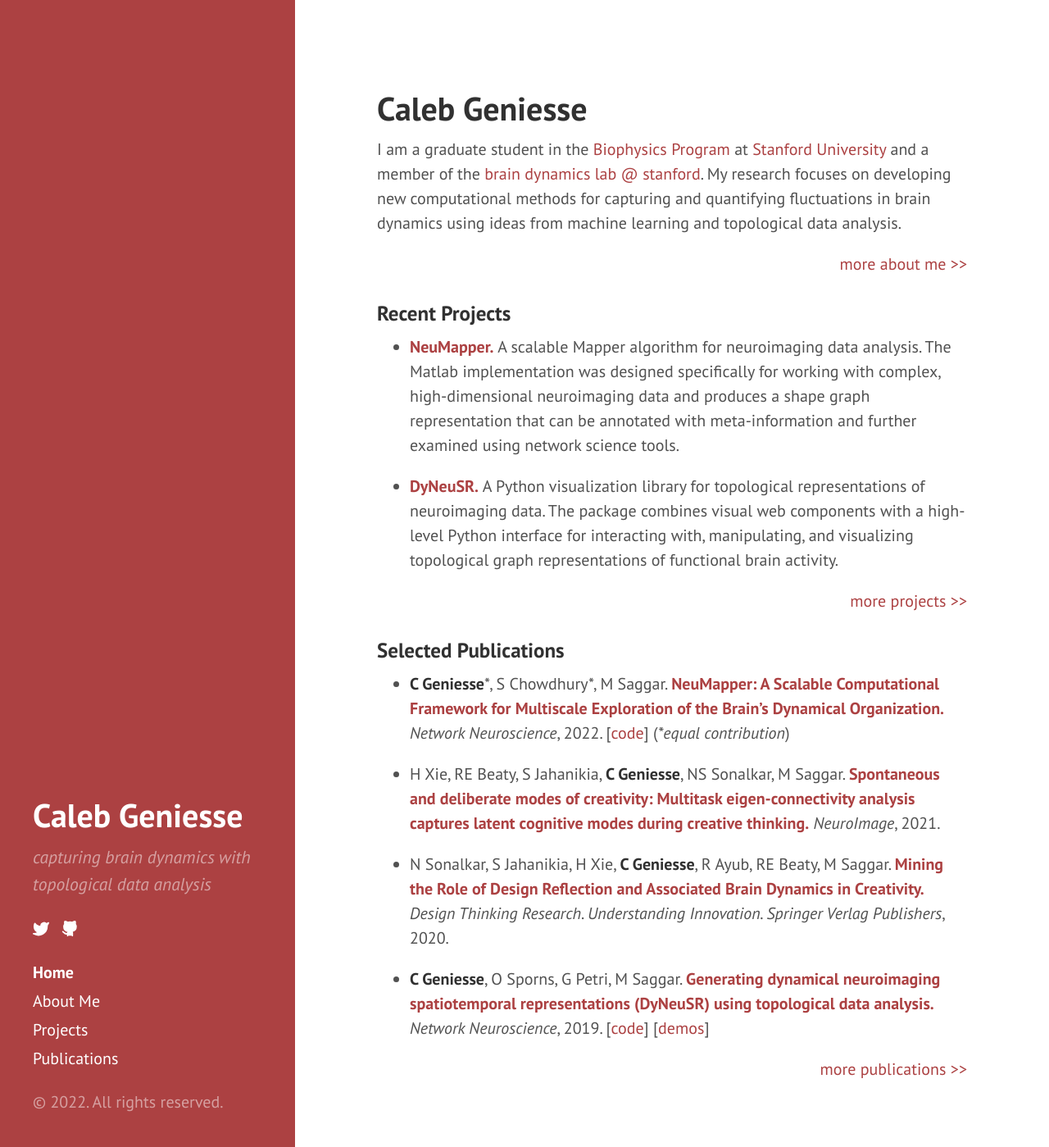
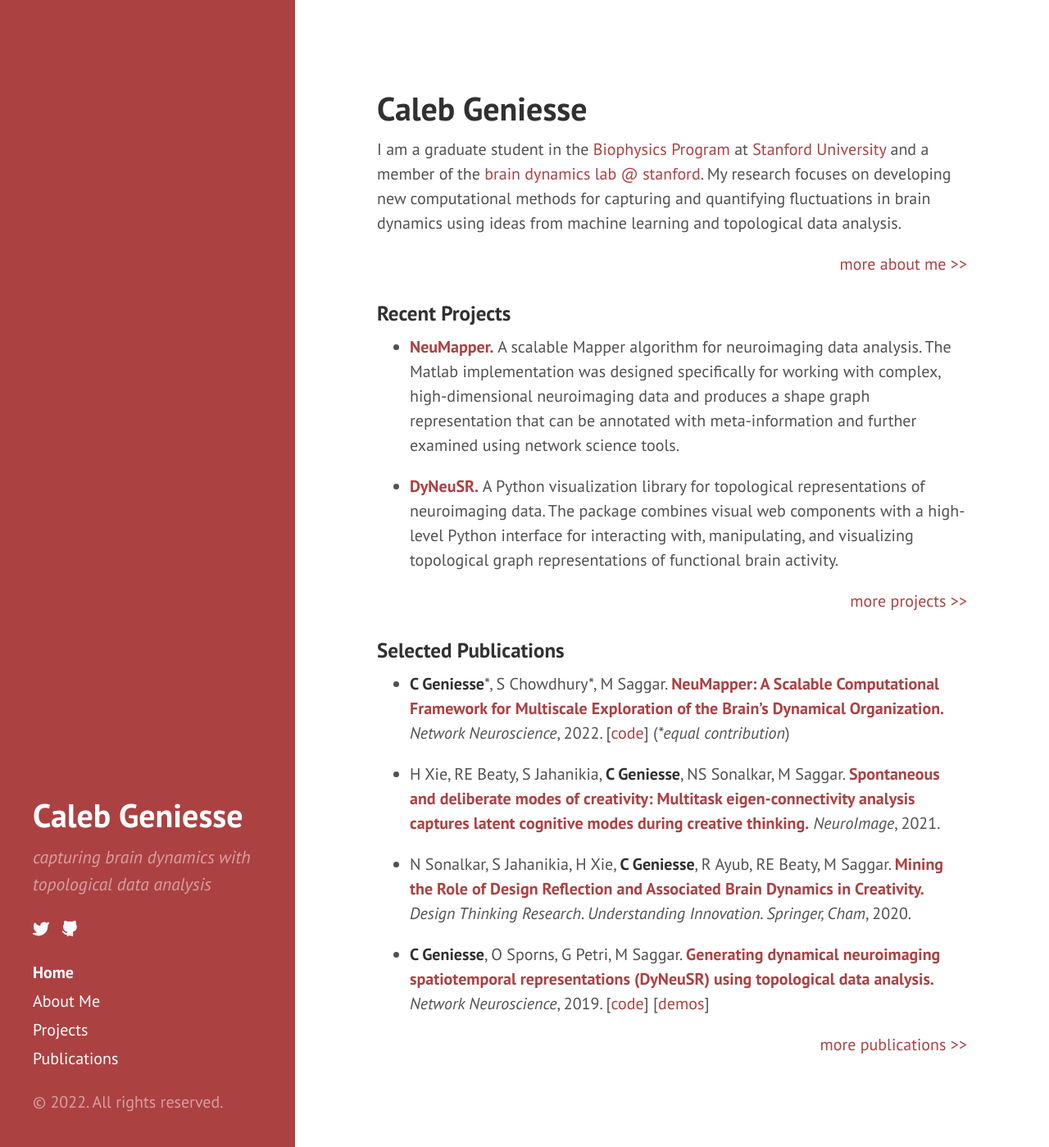
Before and after one commit to calebgeniesse/calebgeniesse.github.io, a Jekyll site: the page built from index.md, in a window 1280 px wide and 1399 px high. Shown: the whole window at 82% size. Built offline with Jekyll 4.4.1, drawn with Linux system fonts in a browser that asks for light colours; our own code applies the rules of GitHub Pages for plain Markdown files.

Commit message:
Update index.md

```diff
--- a/index.md
+++ b/index.md
@@ -37,7 +37,7 @@ I am a graduate student in the [Biophysics Program](http://med.stanford.edu/biop
 
 - H Xie, RE Beaty, S Jahanikia, **C Geniesse**, NS Sonalkar, M Saggar. **[Spontaneous and deliberate modes of creativity: Multitask eigen-connectivity analysis captures latent cognitive modes during creative thinking.](https://doi.org/10.1016/j.neuroimage.2021.118531)** *NeuroImage*, 2021.
 
-- N Sonalkar, S Jahanikia, H Xie, **C Geniesse**, R Ayub, RE Beaty, M Saggar. **[Mining the Role of Design Reflection and Associated Brain Dynamics in Creativity.](https://doi.org/10.1007/978-3-030-28960-7_10)** *Design Thinking Research. Understanding Innovation. Springer Verlag Publishers*, 2020.
+- N Sonalkar, S Jahanikia, H Xie, **C Geniesse**, R Ayub, RE Beaty, M Saggar. **[Mining the Role of Design Reflection and Associated Brain Dynamics in Creativity.](https://doi.org/10.1007/978-3-030-28960-7_10)** *Design Thinking Research. Understanding Innovation. Springer, Cham*, 2020.
 
 - **C Geniesse**, O Sporns, G Petri, M Saggar. **[Generating dynamical neuroimaging spatiotemporal representations (DyNeuSR) using topological data analysis.](https://doi.org/10.1162/netn_a_00093)** *Network Neuroscience*, 2019. [[code](https://braindynamicslab.github.io/dyneusr)] [[demos](https://braindynamicslab.github.io/dyneusr/demo/)]
 
```
